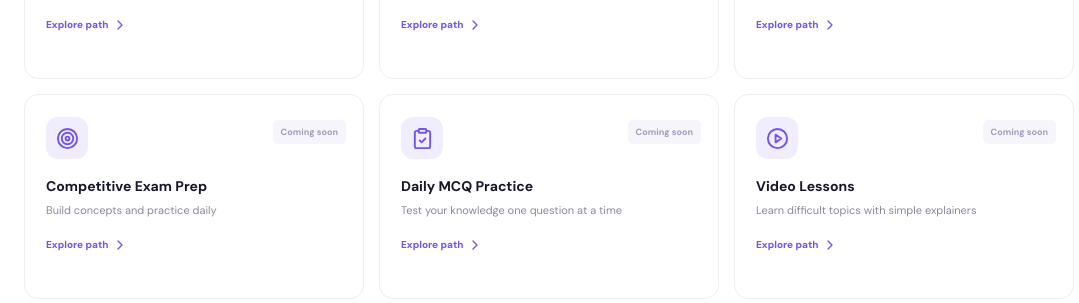
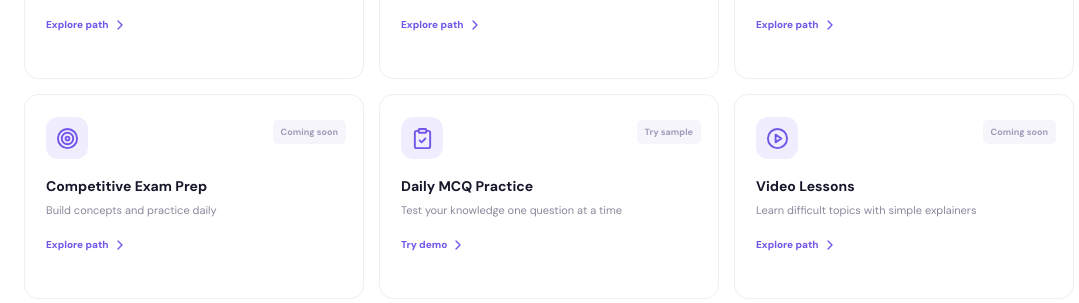
Before and after one commit to mantukumar84140926-sys/Archanova, a Next.js app: page / in a window 1280 px wide. Shown: the part 1160-1463 px from the top of the page, without its empty margins (91-1170 px from the left). Built offline with nearby package versions, Linux system fonts and the light colour scheme.

Commit message:
Link daily MCQ card to sample practice

```diff
--- a/app/page.tsx
+++ b/app/page.tsx
@@ -14,7 +14,7 @@ const resources = [
   { title: "Class 12 Learning Hub", type: "School", detail: "Board preparation made simpler", tag: "Coming soon", icon: GraduationCap },
   { title: "College Study Corner", type: "College", detail: "Study material for college learners", tag: "Coming soon", icon: BookMarked },
   { title: "Competitive Exam Prep", type: "Competitive Exams", detail: "Build concepts and practice daily", tag: "Coming soon", icon: Target },
-  { title: "Daily MCQ Practice", type: "All", detail: "Test your knowledge one question at a time", tag: "Coming soon", icon: ClipboardCheck },
+  { title: "Daily MCQ Practice", type: "All", detail: "Test your knowledge one question at a time", tag: "Try sample", icon: ClipboardCheck },
   { title: "Video Lessons", type: "All", detail: "Learn difficult topics with simple explainers", tag: "Coming soon", icon: PlayCircle }
 ];
 
@@ -83,7 +83,7 @@ export default function Home() {
         </div>
         <div className="filter-row">{categories.map((category) => <button key={category} className={active === category ? "filter active" : "filter"} onClick={() => setActive(category)}>{category}</button>)}</div>
         <div className="resource-grid">
-          {visibleResources.map((item) => { const Icon = item.icon; return <article className="resource-card" key={item.title}><div className="resource-icon"><Icon size={23} /></div><span className="coming-tag">{item.tag}</span><h3>{item.title}</h3><p>{item.detail}</p><a href="#join" className="text-link">Explore path <ChevronRight size={16} /></a></article>; })}
+          {visibleResources.map((item) => { const Icon = item.icon; return <article className="resource-card" key={item.title}><div className="resource-icon"><Icon size={23} /></div><span className="coming-tag">{item.tag}</span><h3>{item.title}</h3><p>{item.detail}</p><a href={item.title === "Daily MCQ Practice" ? "/practice" : "#join"} className="text-link">{item.title === "Daily MCQ Practice" ? "Try demo" : "Explore path"} <ChevronRight size={16} /></a></article>; })}
           {visibleResources.length === 0 && <div className="empty-state">No matching learning paths yet. Try another search.</div>}
         </div>
       </section>
```
